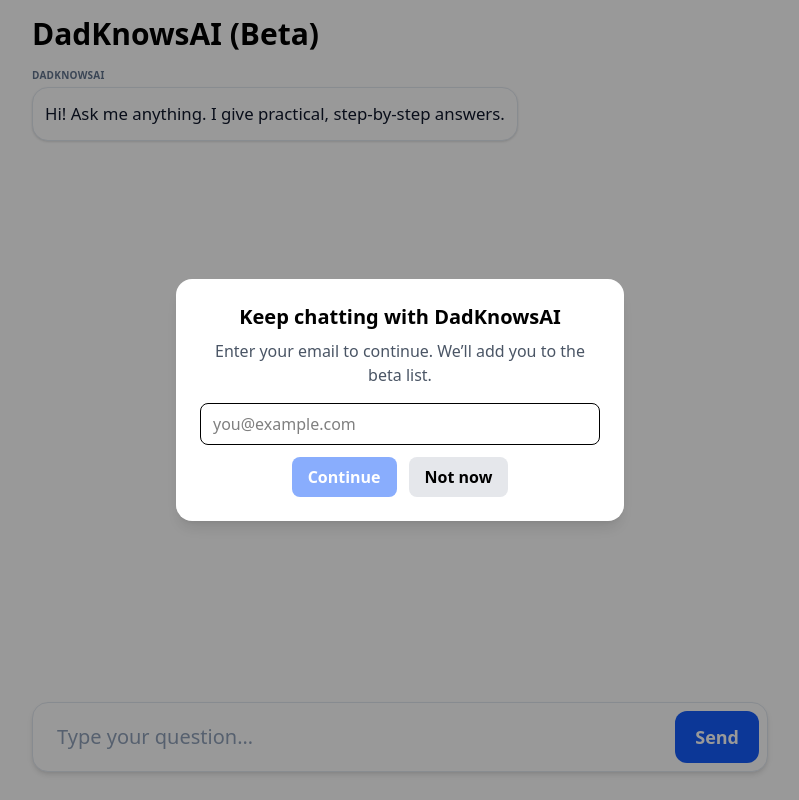
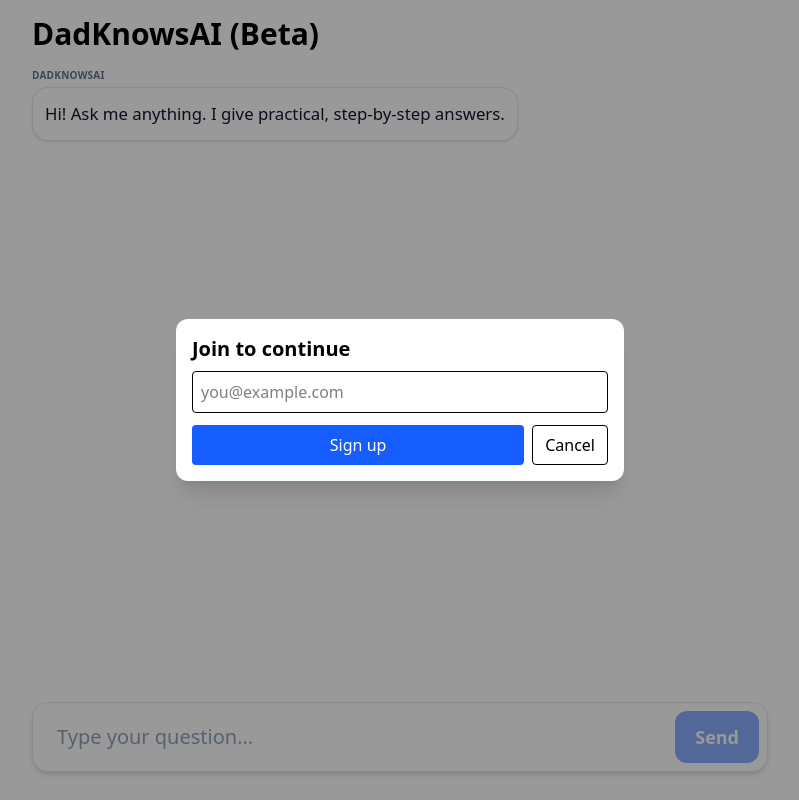
Before and after one commit to DadKnowsAI/DadKnowsAI-Gen2, a Next.js app: page / in a window 1280 px wide. Shown: the whole page, without its empty margins (240-1039 px from the left). Built offline with nearby package versions, Linux system fonts and the light colour scheme.

Commit message:
Wire GA4 and soft wall (page + EmailWall)

```diff
--- a/app/components/EmailWall.tsx
+++ b/app/components/EmailWall.tsx
@@ -1,92 +1,96 @@
 "use client";
-
 import { useState } from "react";
 
-export default function EmailWall({ onClose }: { onClose: () => void }) {
+type Props = {
+  open: boolean;
+  onClose: () => void;
+  onSuccess: () => void;
+};
+
+export default function EmailWall({ open, onClose, onSuccess }: Props) {
   const [email, setEmail] = useState("");
-  const [loading, setLoading] = useState(false);
-  const [error, setError] = useState("");
-  const [success, setSuccess] = useState(false);
+  const [submitting, setSubmitting] = useState(false);
+  const [done, setDone] = useState(false);
 
-  async function submit() {
-    setLoading(true);
-    setError("");
+  if (!open) return null;
+
+  const handleSubmit = async (e: React.FormEvent) => {
+    e.preventDefault();
+    setSubmitting(true);
     try {
       const res = await fetch("/api/subscribe", {
         method: "POST",
         headers: { "Content-Type": "application/json" },
         body: JSON.stringify({ email }),
       });
+      if (!res.ok) throw new Error("subscribe_failed");
 
-      if (!res.ok) {
-        const text = await res.text();
-        throw new Error(text);
+      // Optional GA event (safe if gtag missing)
+      if (typeof window !== "undefined" && (window as any).gtag) {
+        (window as any).gtag("event", "email_submit_success", {
+          source: "softwall",
+          variant: "softwall_v1",
+        });
       }
 
-      // ✅ success
-      setSuccess(true);
+      // remember signup so wall doesn’t show again
+      try {
+        localStorage.setItem("dkai_signed_in", "1");
+      } catch {}
 
-      // auto-close after 2.5s
-      setTimeout(() => {
-        onClose();
-      }, 2500);
-
-    } catch (err: unknown) {
-      const msg = err instanceof Error ? err.message : "Something went wrong";
-      setError(msg);
+      setDone(true);
+      onSuccess();
+    } catch {
+      alert("Signup failed. Please try again.");
     } finally {
-      setLoading(false);
+      setSubmitting(false);
     }
-  }
+  };
 
   return (
-    <div className="fixed inset-0 flex items-center justify-center bg-black/40 z-50">
-      <div className="bg-white rounded-2xl p-6 w-[95%] max-w-md shadow-lg text-center">
-        {!success ? (
+    <div className="fixed inset-0 z-50 flex items-center justify-center bg-black/40 p-4">
+      <div className="w-full max-w-md rounded-xl bg-white p-4 shadow-xl">
+        {!done ? (
           <>
-            <h2 className="text-xl font-bold mb-2">Keep chatting with DadKnowsAI</h2>
-            <p className="text-gray-600 mb-4">
-              Enter your email to continue. We’ll add you to the beta list.
-            </p>
-
+            <h2 className="mb-2 text-xl font-semibold">Join to continue</h2>
+            <form onSubmit={handleSubmit} className="space-y-3">
               <input
                 type="email"
+                required
                 value={email}
                 onChange={(e) => setEmail(e.target.value)}
                 placeholder="you@example.com"
-              className="w-full border rounded-lg px-3 py-2 mb-3"
-              disabled={loading}
+                className="w-full rounded border p-2"
               />
-
-            {error && (
-              <p className="text-sm text-red-500 mb-3 whitespace-pre-wrap">{error}</p>
-            )}
-
-            <div className="flex justify-center gap-3">
+              <div className="flex gap-2">
                 <button
-                onClick={submit}
-                disabled={loading || !email}
-                className="bg-blue-600 text-white px-4 py-2 rounded-lg font-semibold hover:bg-blue-700 disabled:opacity-50"
+                  type="submit"
+                  disabled={submitting}
+                  className="flex-1 rounded bg-blue-600 p-2 text-white disabled:opacity-60"
                 >
-                {loading ? "Submitting..." : "Continue"}
+                  {submitting ? "Signing up…" : "Sign up"}
                 </button>
                 <button
+                  type="button"
                   onClick={onClose}
-                disabled={loading}
-                className="bg-gray-200 px-4 py-2 rounded-lg font-semibold hover:bg-gray-300"
+                  className="rounded border px-3"
                 >
-                Not now
+                  Cancel
                 </button>
               </div>
+            </form>
           </>
         ) : (
           <>
-            <h2 className="text-xl font-bold mb-2 text-green-600">
-              Thanks for signing up as a beta tester!
-            </h2>
-            <p className="text-gray-700">
-              You can now continue your conversation.
+            <p className="font-semibold text-green-700">
+              Thanks for signing up! You can now resume your chat!
             </p>
+            <button
+              onClick={onClose}
+              className="mt-4 w-full rounded bg-blue-600 p-2 text-white"
+            >
+              Back to chat
+            </button>
           </>
         )}
       </div>
--- a/app/page.tsx
+++ b/app/page.tsx
@@ -6,22 +6,50 @@
 type Role = "user" | "assistant";
 type Msg = { role: Role; content: string };
 
+// Safe GA wrapper (won't crash if gtag isn't loaded yet)
+function trackEvent(name: string, params: Record<string, any> = {}) {
+  if (typeof window !== "undefined" && (window as any).gtag) {
+    (window as any).gtag("event", name, params);
+  }
+}
+
 export default function Home() {
   const [messages, setMessages] = useState<Msg[]>([
-    { role: "assistant", content: "Hi! Ask me anything. I give practical, step-by-step answers." },
+    {
+      role: "assistant",
+      content: "Hi! Ask me anything. I give practical, step-by-step answers.",
+    },
   ]);
   const [input, setInput] = useState("");
   const [sending, setSending] = useState(false);
   const [showWall, setShowWall] = useState(false);
   const endRef = useRef<HTMLDivElement | null>(null);
 
+  // Keep your auto-scroll
   useEffect(() => {
     endRef.current?.scrollIntoView({ behavior: "smooth" });
   }, [messages.length]);
 
+  // Decide whether to show the soft wall + fire wall_view
+  useEffect(() => {
+    const has = typeof window !== "undefined" && localStorage.getItem("dkai_signed_in") === "1";
+    setShowWall(!has);
+    if (!has) trackEvent("wall_view", { variant: "softwall_v1" });
+  }, []);
+
   async function send() {
     const text = input.trim();
     if (!text || sending) return;
+
+    // Track “first chat after signup” once
+    try {
+      const ts = localStorage.getItem("dkai_signup_ts");
+      if (ts) {
+        const seconds = Math.round((Date.now() - Number(ts)) / 1000);
+        trackEvent("chat_first_message_after_signup", { seconds_since_signup: seconds });
+        localStorage.removeItem("dkai_signup_ts"); // only once
+      }
+    } catch {}
 
     const userMsg: Msg = { role: "user", content: text };
     setMessages((prev) => [...prev, userMsg, { role: "assistant", content: "" }]);
@@ -155,7 +183,12 @@
         open={showWall}
         onClose={() => setShowWall(false)}
         onSuccess={() => {
-          // cookie is set by the server; nothing else needed
+          // remember signup so the wall stays hidden and we can time the first chat
+          try {
+            localStorage.setItem("dkai_signed_in", "1");
+            localStorage.setItem("dkai_signup_ts", String(Date.now()));
+          } catch {}
+          setShowWall(false);
         }}
       />
     </main>
```
Lines whose indentation alone changed are shown as unchanged.
